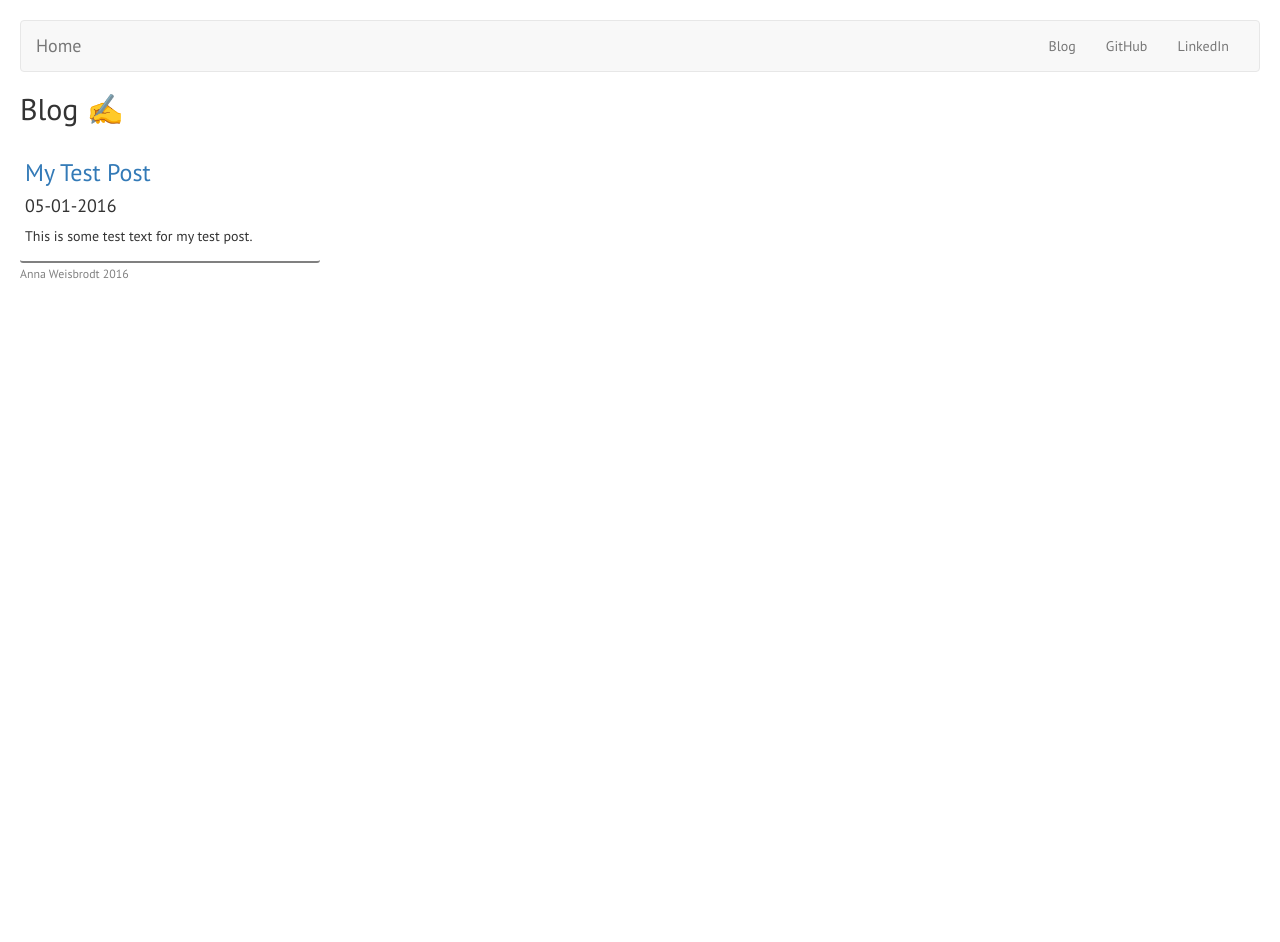
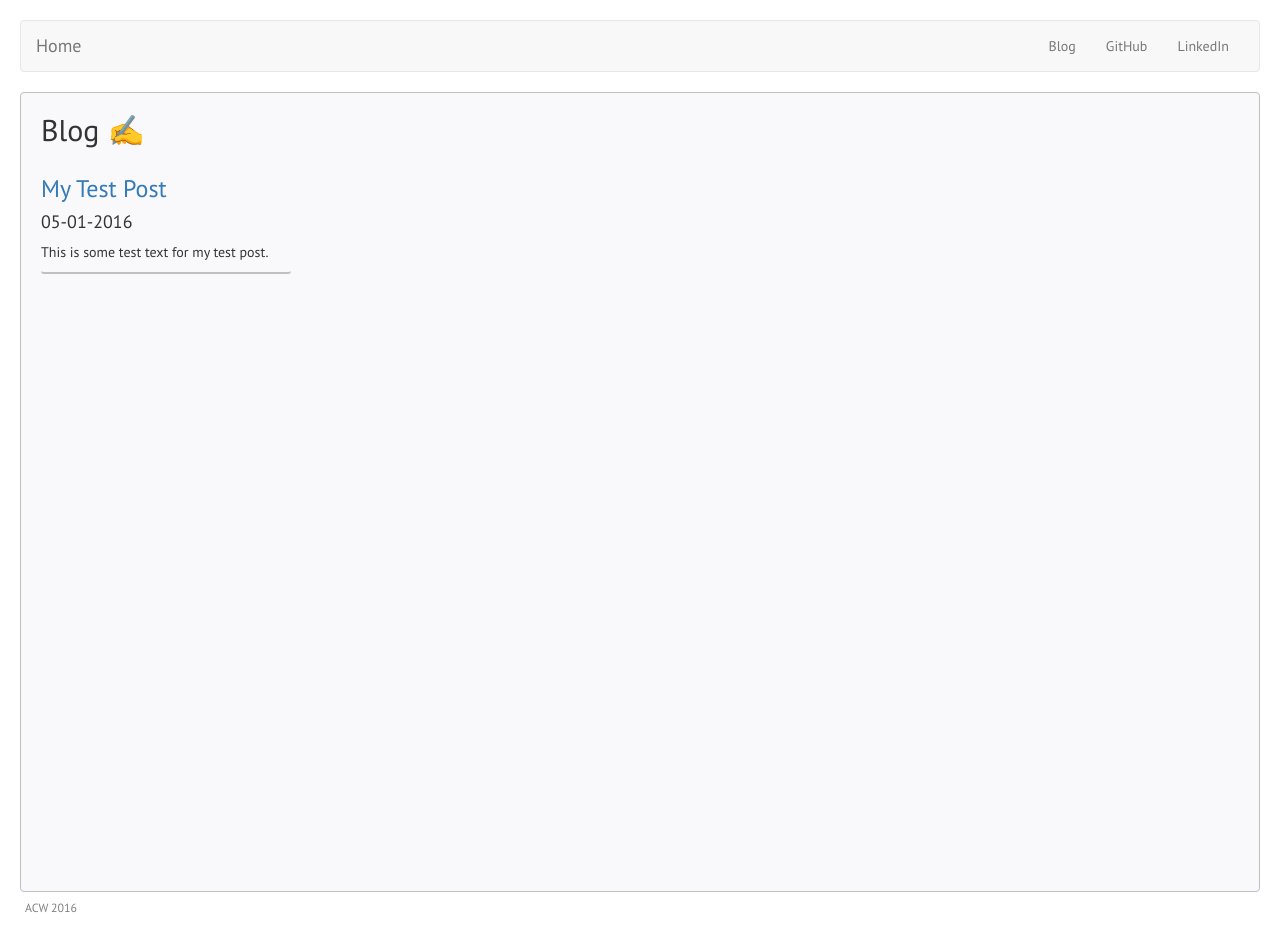
Before and after one commit to AnnaCW/AnnaCW.github.io, a Jekyll site: the page built from blog.html, in a window 1280 px wide. Built offline with Jekyll 4.4.1, drawn with Linux system fonts in a browser that asks for light colours; before the commit the page ends 900 px from its top, so only the background shows below that.

Commit message:
basic styling for blog pages

```diff
--- a/_config.yml
+++ b/_config.yml
@@ -1,6 +1,6 @@
 timezone: America/Denver
 
-title: code_blog
+title: acw
 email: aweisbro@gmail.com
 
 defaults:
--- a/_includes/footer.html
+++ b/_includes/footer.html
@@ -1,5 +1,5 @@
     </body>
   <footer>
-    <small> Anna Weisbrodt 2016 </small>
+    <small> ACW 2016 </small>
   </footer>
 </html>
--- a/_includes/header.html
+++ b/_includes/header.html
@@ -1,7 +1,6 @@
 <!DOCTYPE HTML>
 <html>
   <head>
-    <!-- <title>code_blog</title> -->
     <title>{{ site.title }}</title>
     <link rel ="stylesheet" href="https://maxcdn.bootstrapcdn.com/bootstrap/3.3.6/css/bootstrap.min.css">
     <link href="/css/styles.css" rel="stylesheet">
--- a/blog.html
+++ b/blog.html
@@ -2,8 +2,9 @@
 layout: default
 ---
 
+<div class = "pages">
+
 <h2> Blog &#9997; </h2>
-
 
 {% for post in site.posts %}
   <section class = "post_listing">
@@ -12,3 +13,6 @@ layout: default
   <p>{{ post.content | strip_html | truncatewords:10}}</p>
 </section>
 {% endfor %}
+
+
+</div>
--- a/css/styles.css
+++ b/css/styles.css
@@ -1,108 +1,60 @@
-/* http://meyerweb.com/eric/tools/css/reset/
-   v2.0 | 20110126
-   License: none (public domain)
-*/
 
-/*html, body, div, span, applet, object, iframe,
-h1, h2, h3, h4, h5, h6, p, blockquote, pre,
-a, abbr, acronym, address, big, cite, code,
-del, dfn, em, img, ins, kbd, q, s, samp,
-small, strike, strong, sub, sup, tt, var,
-b, u, i, center,
-dl, dt, dd, ol, ul, li,
-fieldset, form, label, legend,
-table, caption, tbody, tfoot, thead, tr, th, td,
-article, aside, canvas, details, embed,
-figure, figcaption, footer, header, hgroup,
-menu, nav, output, ruby, section, summary,
-time, mark, audio, video {
-	margin: 0;
-	padding: 0;
-	border: 0;
-	font-size: 100%;
-	font: inherit;
-	vertical-align: baseline;
-}
-/* HTML5 display-role reset for older browsers */
-/*article, aside, details, figcaption, figure,
-footer, header, hgroup, menu, nav, section {
-	display: block;
-}
-body {
-	line-height: 1;
-}
-ol, ul {
-	list-style: none;
-}
-blockquote, q {
-	quotes: none;
-}
-blockquote:before, blockquote:after,
-q:before, q:after {
-	content: '';
-	content: none;
-}
-table {
-	border-collapse: collapse;
-	border-spacing: 0;
-}*/
-
-/*************/
-
-/*
-  ========================================
-  Grid
-  ========================================
-*/
-
-/**,
-*:before,
-*:after {
-  -webkit-box-sizing: border-box;
-     -moz-box-sizing: border-box;
-          box-sizing: border-box;
-}*/
-
-/*.container {
-  margin: 0 auto;
-  padding-left: 30px;
-  padding-right: 30px;
-  width: 960px;
-}*/
 
 body {
-  /*background-color: gray;*/
   font-family: 'PT Sans', sans-serif;
   padding: 20px;
 
 }
 
+a:hover {
+  color: black;
+  text-decoration: none;
+}
+
+
 #site_title {
-  margin-top: 20px;
-  margin-left: 20px;
+  margin: 20px;
+  padding: 30px;
+  width: inherit;
   color: rgba(255, 255, 255, .6);
-  padding-top: 20px;
-  padding: 20px;
-  width: inherit;
   font-family: 'PT Sans', sans-serif;
-  /*background-color: rgba(255, 255, 255, .3)*/
+  /*text-align: center;*/
+  /*background-color: rgba(255, 255, 255, .3);*/
+}
 
-}
 
 .main {
   width: auto;
-  height: 900px;
+  height: 800px;
   background-image: url("/assets/IMG_0401 (1).jpg");
   background-size: cover;
 }
 
+.pages {
+  width: auto;
+  height: 800px;
+  background-color: rgba(235, 235, 245, .3);
+  border: 1px solid silver;
+  border-radius: 4px;
+}
+
+h2 {
+  margin-left: 20px;
+}
 
 section.post_listing {
-  width: 300px;
-  padding: 5px;
-  border-bottom: 2px solid gray;
+  width: 250px;
+  margin: 30px 20px;
+  border-bottom: 2px solid silver;
   border-radius: 3px;
 }
+
+.blog_post {
+  width: 250px;
+  margin: 10px;
+}
+
+
 
 nav {
   background: inherit;
@@ -115,4 +67,5 @@ nav {
 
 footer {
   color: gray;
+  padding: 5px;
 }
```
Also changed, not shown: _layouts/posts.html (+8 -0 lines).
